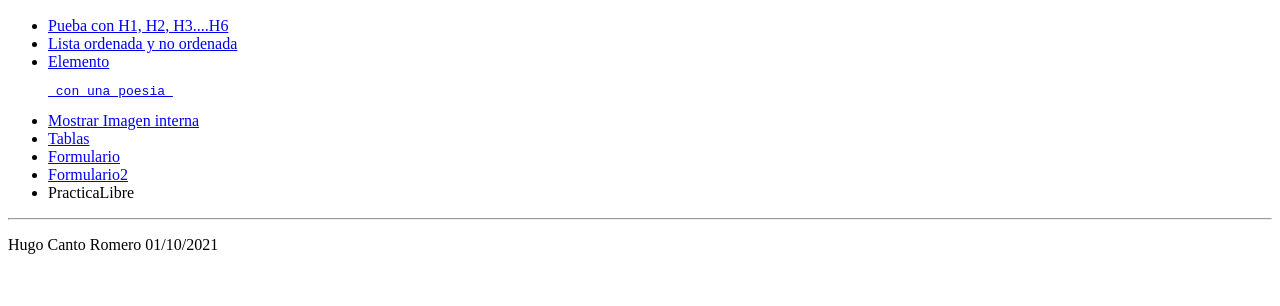
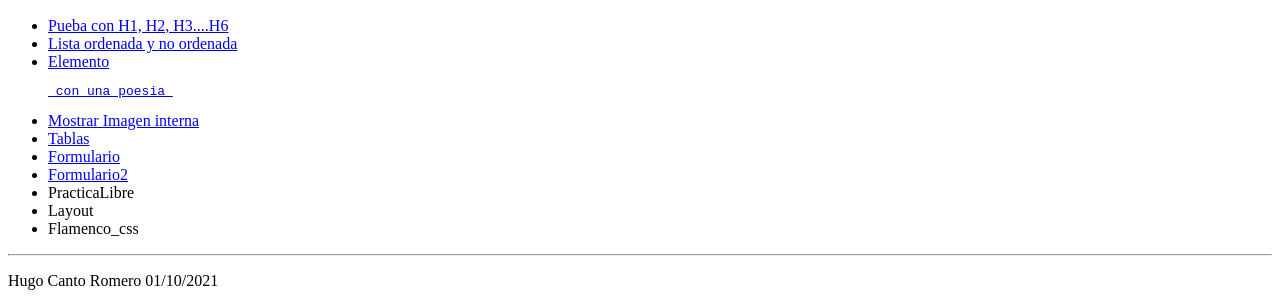
Before and after one commit to Hcanrom1312/Hcanrom1312.github.io, a plain HTML site: page index.html in a window 1280 px wide. Shown: the part 518-824 px from the top of the page. Before the commit the page ends 800 px from the top, so only its background shows below. Drawn offline with Linux system fonts and the light colour scheme.

Commit message:
Update index.html

```diff
--- a/index.html
+++ b/index.html
@@ -30,6 +30,8 @@
 			<li> <a href="Formulario_HTML.html">Formulario </a> </li>
 			<li> <a href="formulario2.html">Formulario2 </a> </li>
 			<li> <a href="PaginaPrincipal.html"></a>PracticaLibre </li>
+			<li> <a href="layout.html"></a>Layout </li>
+			<li> <a href="flamenco.html"></a>Flamenco_css </li>
 
 		</ul>
 	</section>
```
